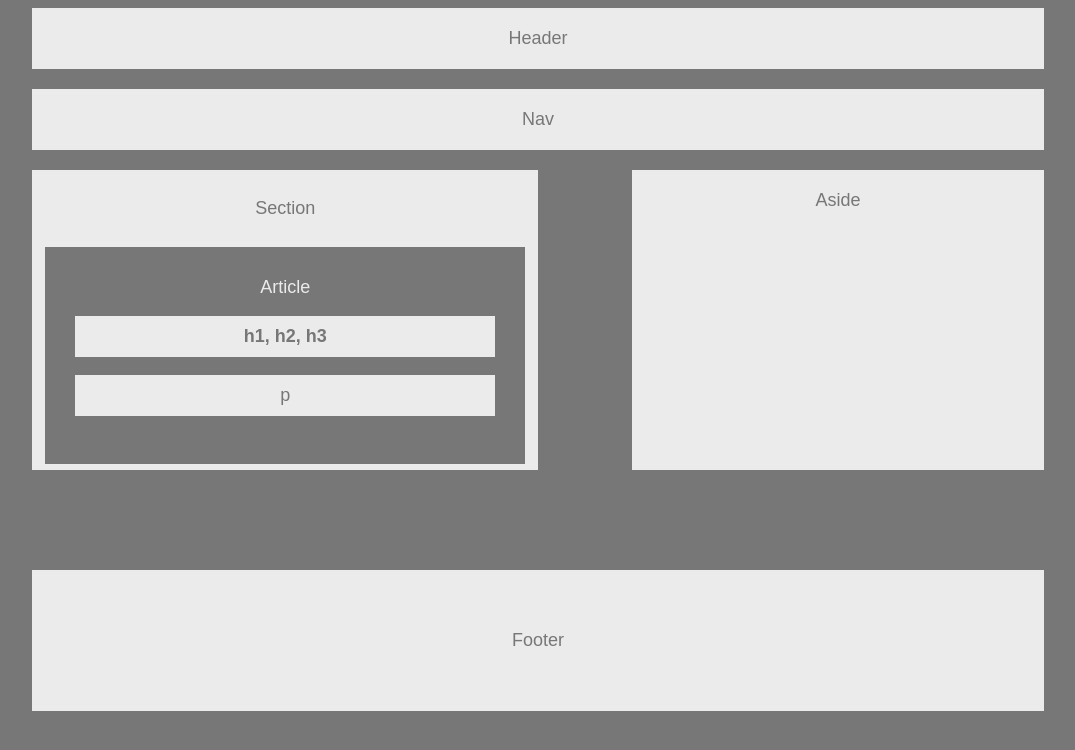
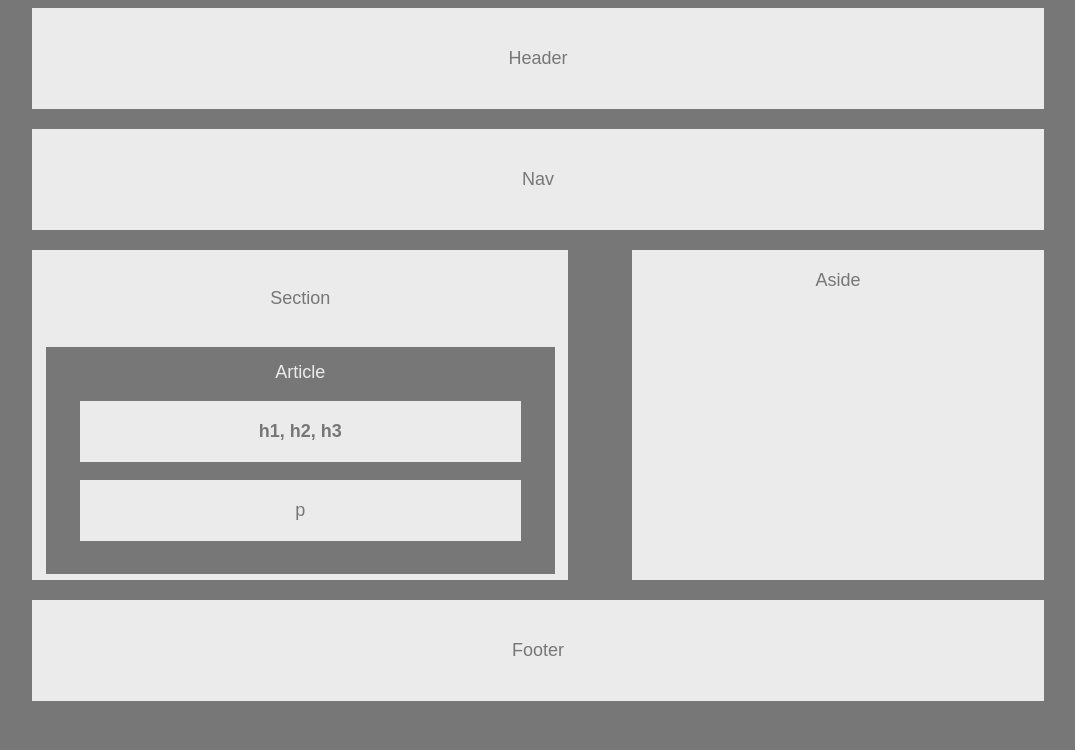
Before and after one commit to gabriel0687/HW-Wireframe, a plain HTML site: page index.html in a window 1280 px wide. Shown: the whole page, without its empty margins (102-1177 px from the left). Drawn offline with Linux system fonts and the light colour scheme.

Commit message:
Homework

```diff
--- a/style.css
+++ b/style.css
@@ -10,7 +10,7 @@ body {
     }
 
 header {
-    padding: 20px;
+    padding: 40px;
     margin-bottom: 20px;
     background: #ebebeb;
     text-align: center;
@@ -18,7 +18,7 @@ header {
 
 nav {
     background: #ebebeb;
-    padding: 20px;
+    padding: 40px;
     margin-bottom: 20px;
     text-align: center;
     }
@@ -26,8 +26,8 @@ nav {
 #left {
     background: #ebebeb;
     float: left;
-    width: 50%;
-    height: 300px;
+    width: 53%;
+    height: 330px;
     text-align: center;
     }
 
@@ -36,14 +36,14 @@ nav {
     padding: 20px;
     text-align: center;
     margin-left: 600px;
-    height: 300px;
+    height: 330px;
     }
 
 article {
     color: #ebebeb;
     background: #777;
     text-align: center;
-    padding: 30px;
+    padding: 15px;
     margin: 0px auto 40px auto;
     width: 95%;
     }
@@ -53,7 +53,9 @@ h1, h2, h3 {
     background: #ebebeb;
     font-size: 18px;
     text-align: center;
-    padding: 10px;
+    padding: 20px;
+    width: 92%;
+    margin-left: 4%;
     }
 
 p {
@@ -61,14 +63,16 @@ p {
     background: #ebebeb;
     font-size: 18px;
     text-align: center;
-    padding: 10px;
+    padding: 20px;
+    width: 92%;
+    margin-left: 4%;
     }
 
 footer {
         background: #ebebeb;
-        padding: 60px;
+        padding: 40px;
         margin-bottom: 50px;
-        margin-top: 100px;
+        margin-top: 20px;
         text-align: center;
         clear: both;
         }
```
